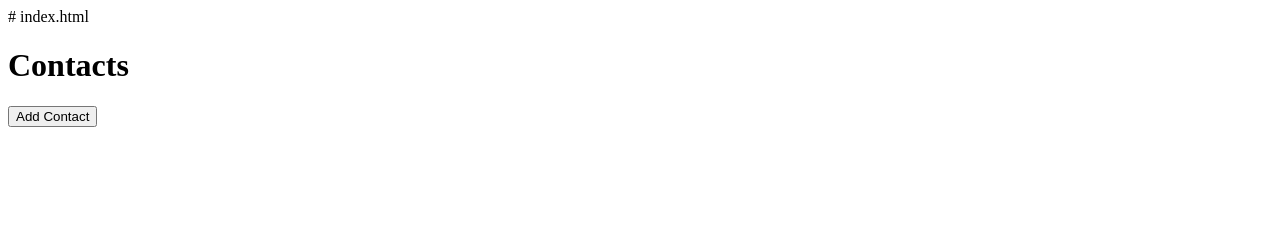
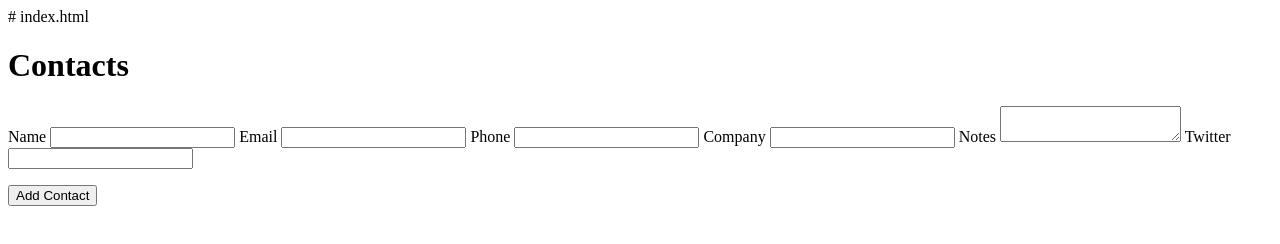
Before and after one commit to tochman/address_book_challenge, a website: page src/index.html in a window 1280 px wide. Drawn offline with Linux system fonts and the light colour scheme.

Commit message:
added needed form to pass tests

```diff
--- a/src/index.html
+++ b/src/index.html
@@ -10,7 +10,21 @@
 </head>
 
 <body>
-	<h1>Contacts</h1>
+    <h1>Contacts</h1>
+    <form id="new-contact-form">
+		<label for="name">Name</label>
+		<input id="name" name="name" type="text">
+		<label for="email">Email</label>
+		<input id="email" name="email" type="email">
+		<label for="phone">Phone</label>
+		<input id="phone" name="phone" type="text">
+		<label for="company">Company</label>
+		<input id="company" name="company" type="text">
+		<label for="notes">Notes</label>
+		<textarea id="notes" name="notes" type="text"></textarea>
+		<label for="twitter">Twitter</label>
+		<input id="twitter" name="twitter" type="text">
+	</form>
 	<button  id="add-contact">Add Contact</button>
 </body>
 </html>
```
